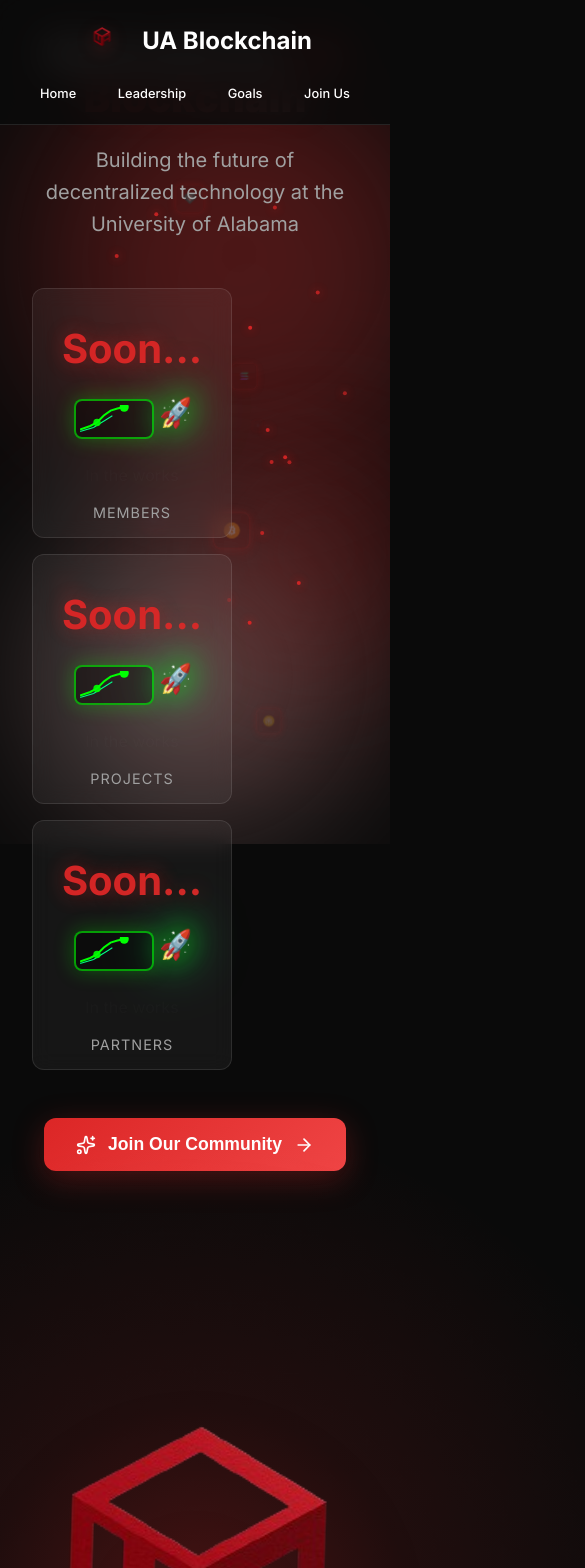
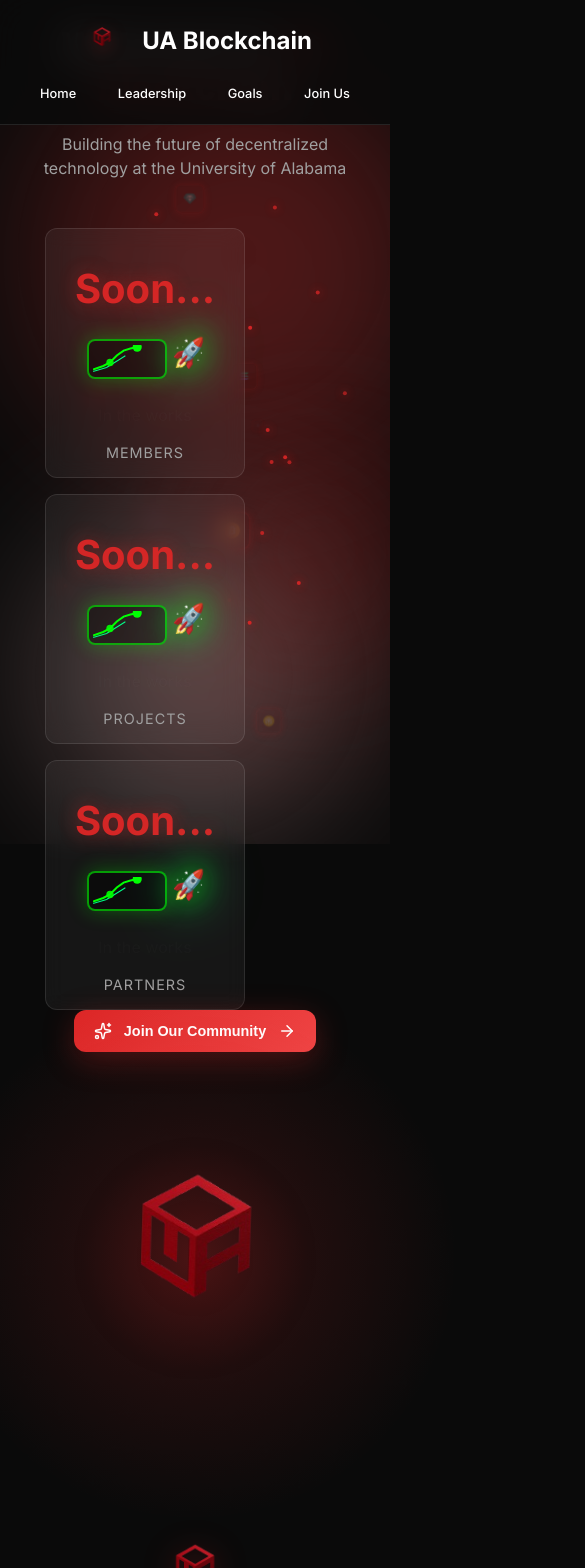
Before and after one commit to rymilsap/uablockchain, a React (Vite) app: page / in a window 390 px wide. Shown: the top 1568 px of the page, 585 px wide, since content can reach past the window. Built offline with nearby package versions, Linux system fonts and the light colour scheme.

Commit message:
Enhanced mobile responsiveness with better touch targets, responsive layouts, and mobile-optimized spacing

```diff
--- a/src/index.css
+++ b/src/index.css
@@ -1198,3 +1198,184 @@ section {
     padding: 0.4rem 0.8rem;
   }
 }
+
+/* Enhanced Mobile Responsiveness */
+@media (max-width: 768px) {
+  .hero-logo-container {
+    width: 100%;
+    max-width: 400px;
+    margin: 0 auto;
+  }
+
+  .hero-logo img {
+    width: 100% !important;
+    height: auto !important;
+    max-width: 400px;
+  }
+
+  .hero-stats {
+    width: 100%;
+    max-width: 300px;
+    margin: 0 auto;
+  }
+
+  .stat {
+    min-height: 120px;
+  }
+
+  .founder-container {
+    flex-direction: column;
+    align-items: center;
+    gap: 2rem;
+  }
+
+  .profile-card {
+    width: 100%;
+    max-width: 350px;
+  }
+
+  .goals-grid {
+    gap: 1.5rem;
+  }
+
+  .goal-card {
+    padding: 2rem 1.5rem;
+  }
+
+  .combined-card {
+    margin: 0 1rem;
+    padding: 2rem 1.5rem;
+  }
+
+  .combined-icons {
+    gap: 1rem;
+  }
+
+  .interest-icon {
+    width: 60px;
+    height: 60px;
+  }
+
+  .interest-icon svg {
+    width: 24px;
+    height: 24px;
+  }
+}
+
+@media (max-width: 480px) {
+  .hero-section {
+    padding: 1.5rem;
+    gap: 2rem;
+  }
+
+  .hero-title {
+    font-size: 2.2rem;
+    line-height: 1.2;
+  }
+
+  .hero-subtitle {
+    font-size: 1rem;
+    line-height: 1.5;
+  }
+
+  .cta-button {
+    padding: 0.75rem 1.25rem;
+    font-size: 0.9rem;
+  }
+
+  .cta-button svg {
+    width: 18px;
+    height: 18px;
+  }
+
+  .section-title {
+    font-size: 1.8rem;
+    line-height: 1.3;
+  }
+
+  .section-subtitle {
+    font-size: 1rem;
+    line-height: 1.5;
+  }
+
+  .profile-card {
+    padding: 2rem 1.5rem;
+  }
+
+  .profile-stats {
+    grid-template-columns: 1fr;
+    gap: 1rem;
+  }
+
+  .goal-card {
+    padding: 1.5rem 1rem;
+  }
+
+  .goal-icon {
+    width: 60px;
+    height: 60px;
+  }
+
+  .goal-icon svg {
+    width: 28px;
+    height: 28px;
+  }
+
+  .combined-card {
+    padding: 1.5rem 1rem;
+  }
+
+  .combined-icons {
+    gap: 0.75rem;
+  }
+
+  .interest-icon {
+    width: 50px;
+    height: 50px;
+  }
+
+  .interest-icon svg {
+    width: 20px;
+    height: 20px;
+  }
+
+  .interest-button {
+    padding: 0.6rem 1.2rem;
+    font-size: 0.9rem;
+  }
+
+  .footer {
+    padding: 2rem 1rem;
+  }
+
+  .footer-content p {
+    font-size: 0.9rem;
+    text-align: center;
+  }
+}
+
+/* Landscape Mobile Optimization */
+@media (max-width: 768px) and (orientation: landscape) {
+  .hero-section {
+    flex-direction: row;
+    gap: 2rem;
+    align-items: center;
+  }
+
+  .hero-logo-container {
+    max-width: 300px;
+  }
+
+  .hero-content {
+    flex: 1;
+  }
+
+  .hero-stats {
+    flex-direction: row;
+    gap: 1rem;
+  }
+
+  .stat {
+    min-height: 100px;
+  }
+}
```
